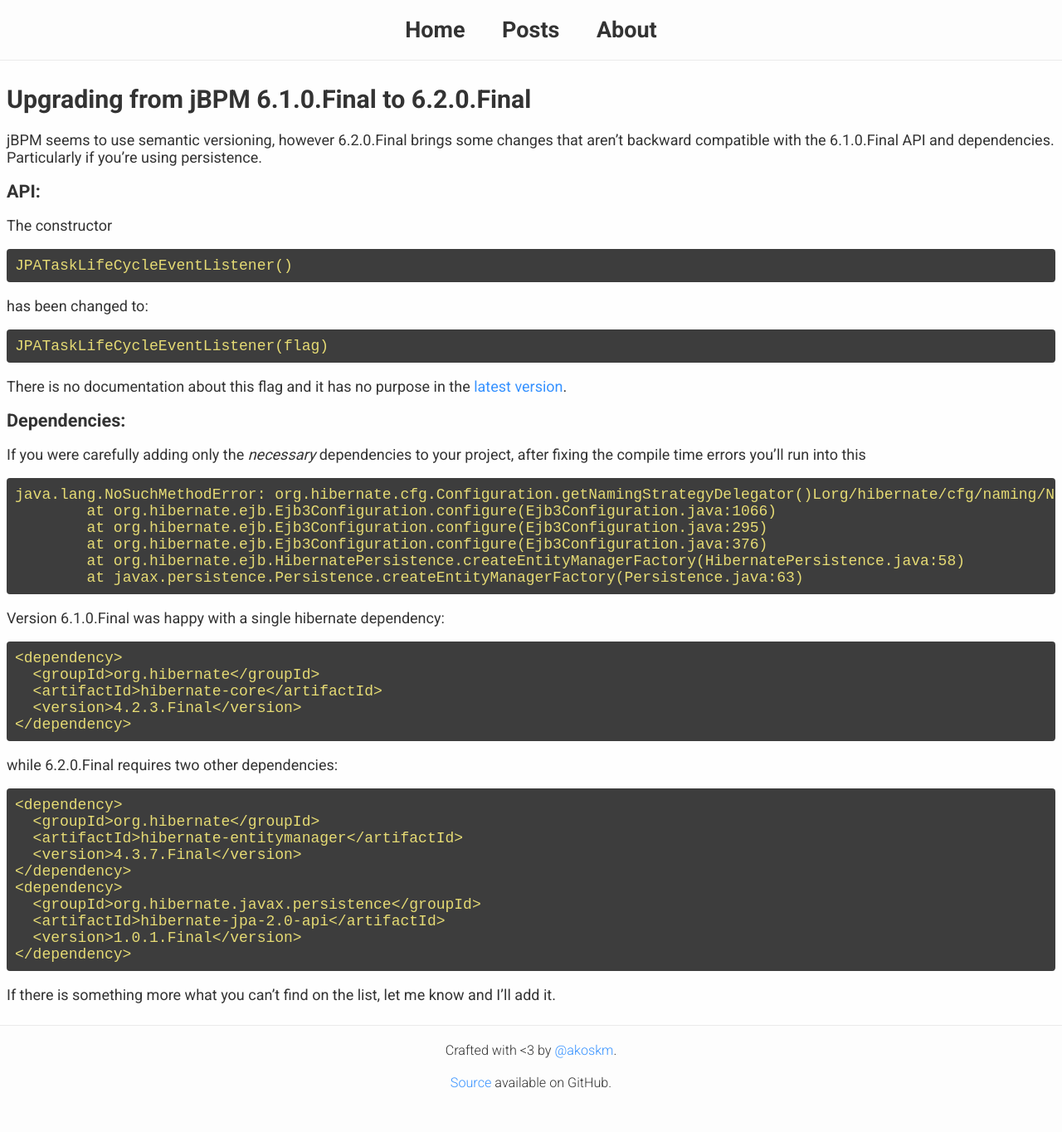
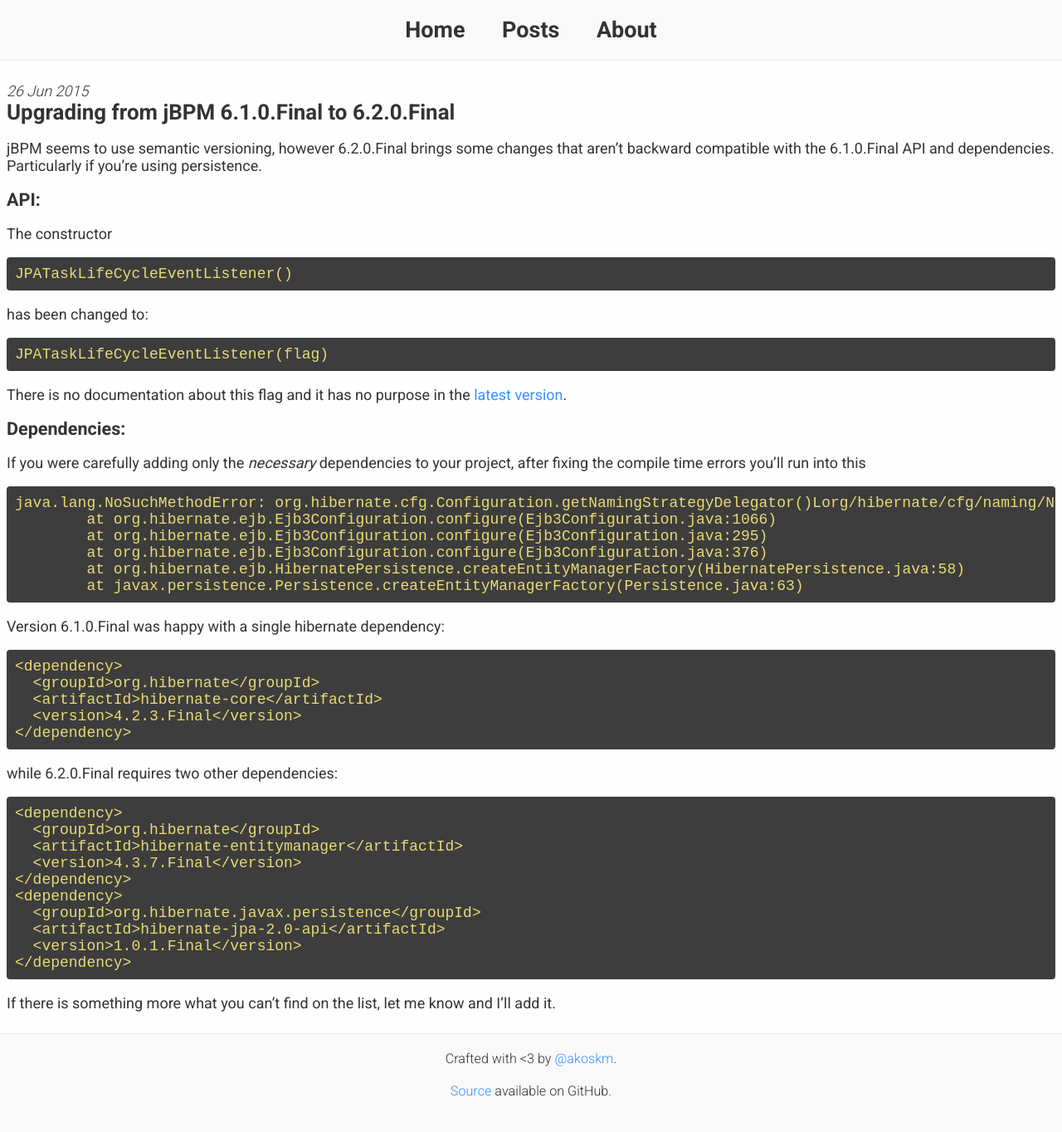
Before and after one commit to akoskm/akoskm.github.io, a Jekyll site: the page built from index.html, in a window 1280 px wide. Shown: the whole page at 83% size. Built offline with Jekyll 4.4.1, drawn with Linux system fonts in a browser that asks for light colours; comment, search, counter and statistics services are not loaded.

```diff
--- a/_includes/post_detail.html
+++ b/_includes/post_detail.html
@@ -1,8 +1,12 @@
-<h3>
+<p>
+    <span class="post-date">{{ post.date | date_to_string }}</span>
     <span class="post-title">
         {% if post.title %}
             <a href="{{ root_url }}{{ post.url }}">{{ post.title }}</a>
         {% endif %}
     </span>
-</h3>
+</p>
+<span>
+    <a href="{{ root_url }}{{ post.url }}#disqus_thread"></a>
+</span>
 {{ content }}
--- a/_layouts/default.html
+++ b/_layouts/default.html
@@ -21,7 +21,7 @@
             font-family: 'Roboto', sans-serif;
             font-size: 18px;
             color: #333;
-            background-color: #fdfdfd;
+            background-color: #f9f9f9;
             margin: 0;
             padding: 0;
           }
@@ -65,6 +65,7 @@
           span.post-date {
             font-weight: 300;
             display: block;
+            font-style: italic;
           }
 
           /*navigation*/
```
